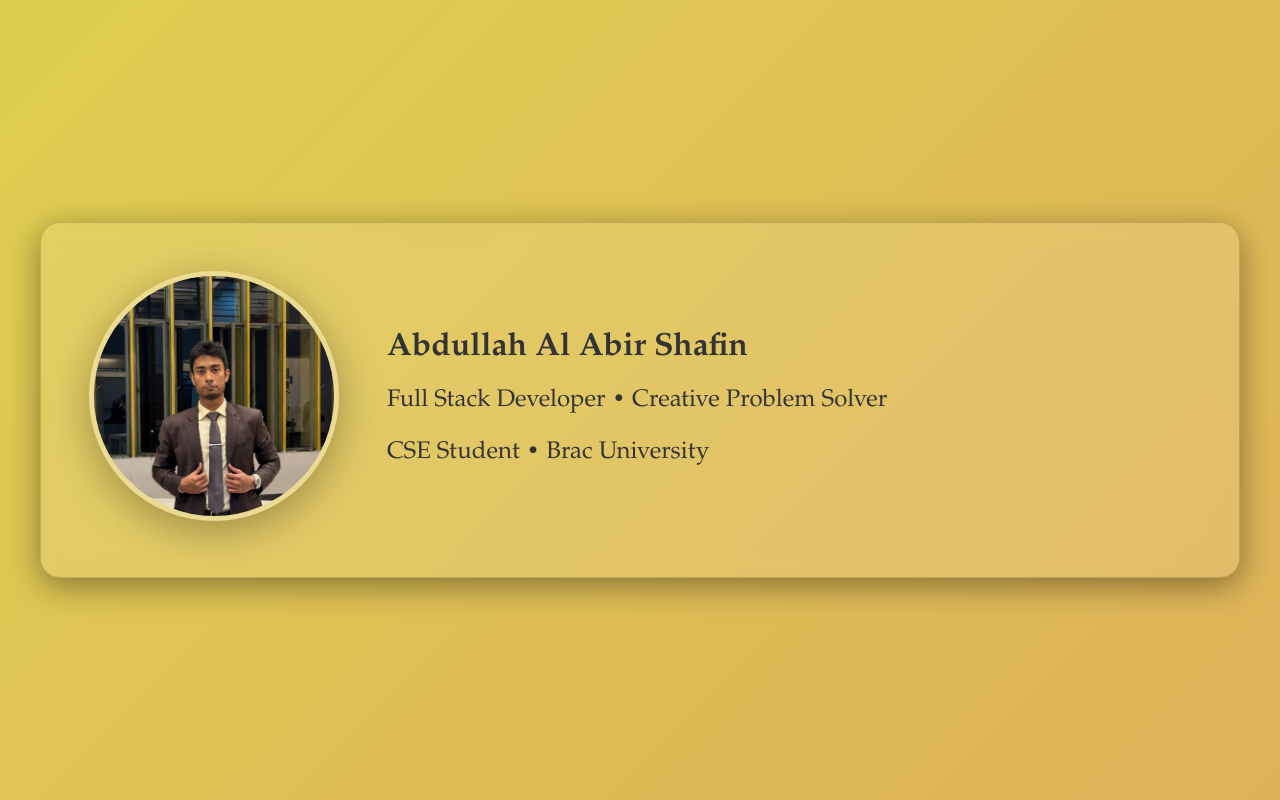
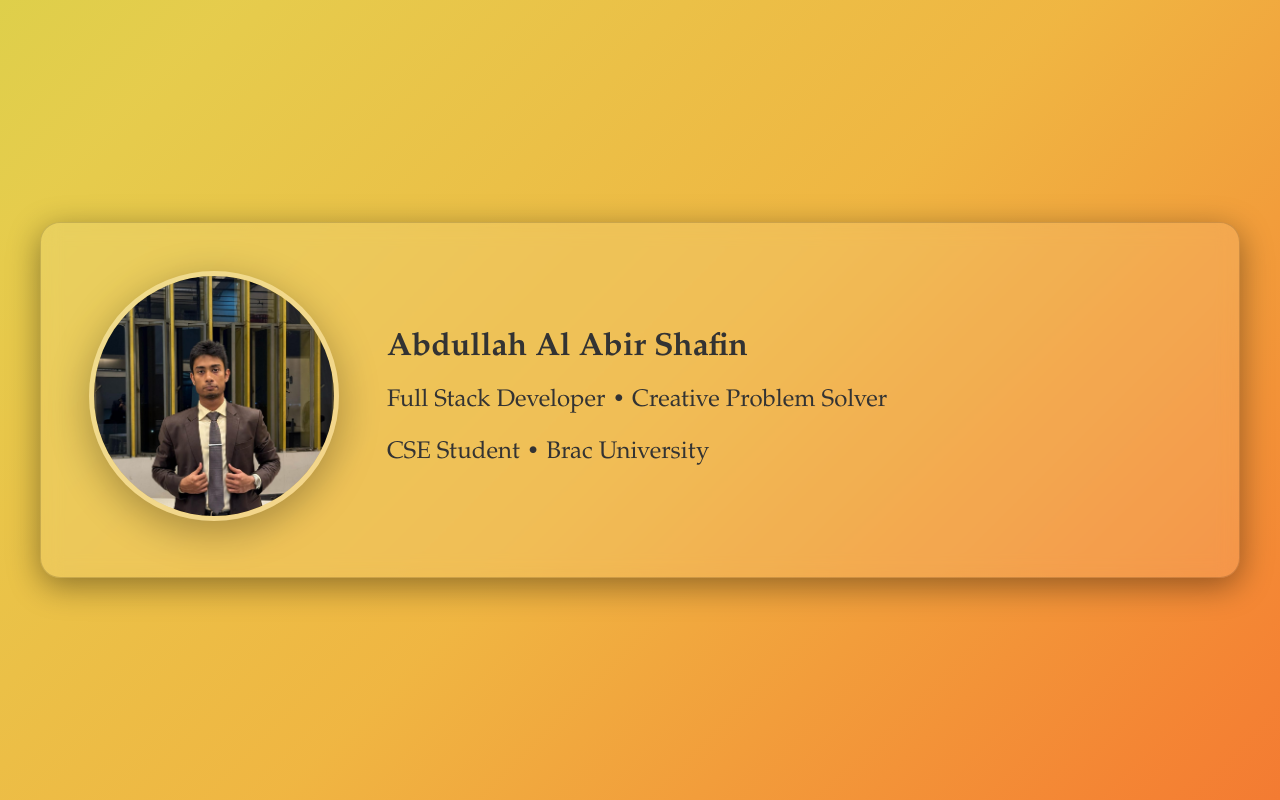
Before and after one commit to AbirShafin/AbirShafin.github.io, a React (Vite) app: page / in a window 1280 px wide. Shown: the top 800 px of the page. Built offline with nearby package versions, Linux system fonts and the light colour scheme.

Commit message:
styling changes

```diff
--- a/src/styles/animations.css
+++ b/src/styles/animations.css
@@ -2,20 +2,36 @@ body {
   margin: 0;
   font-family: 'Garamond', 'EB Garamond', 'Cormorant Garamond', Georgia, serif;
   color: #333333;
-  background: linear-gradient(135deg, hsl(99, 65%, 59%) 0%, #b5d444 25%, #dfcc51 50%, #da8e48df 75%, #e33e3edb 100%);
-  background-size: 400% 400%;
-  animation: gradientShift 18s ease infinite;
+  background: linear-gradient(135deg,
+    hsl(99, 65%, 65%) 0%,
+    hsl(95, 60%, 58%) 12%,
+    #c8d844 25%,
+    hsl(50, 75%, 60%) 38%,
+    hsl(40, 85%, 60%) 50%,
+    hsl(25, 90%, 58%) 62%,
+    hsl(12, 85%, 55%) 75%,
+    hsl(0, 80%, 58%) 88%,
+    hsl(348, 75%, 52%) 100%);
+  background-size: 200% 200%;
+  animation: gradientFlow 20s ease infinite;
+  min-height: 100vh;
 }
 
-@keyframes gradientShift {
+@keyframes gradientFlow {
   0% {
-    background-position: 0% 50%;
+    background-position: 100% 100%;
+  }
+  25% {
+    background-position: 75% 75%;
   }
   50% {
-    background-position: 100% 50%;
+    background-position: 50% 50%;
+  }
+  75% {
+    background-position: 25% 25%;
   }
   100% {
-    background-position: 0% 50%;
+    background-position: 0% 0%;
   }
 }
 
```
